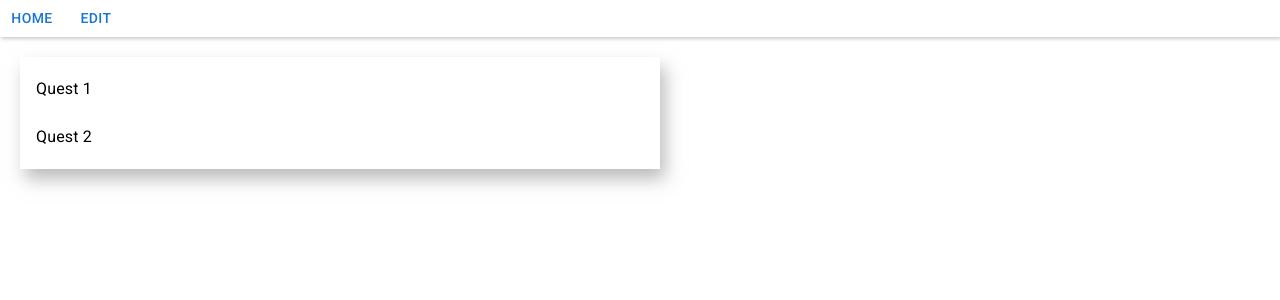
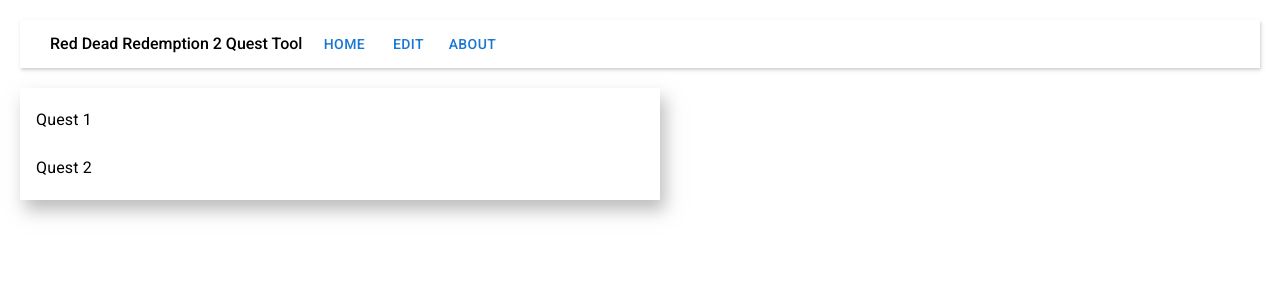
Before and after one commit to Nikurasuu/rdr2quest, a React (Create React App) app: page / in a window 1280 px wide. Shown: the top 300 px of the page. Built offline with nearby package versions, Linux system fonts and the light colour scheme.

Commit message:
Styling for NavBar

```diff
--- a/src/App.css
+++ b/src/App.css
@@ -4,8 +4,20 @@
 
 }
 
+.title {
+  font-family: 'Roboto', sans-serif;
+  font-weight: 500;
+  font-size: 16px;
+  line-height: 28px;
+  color: #000000;
+  margin: 10px 10px;
+}
+
 .NavBar {
   box-shadow: var(--shadow-elevation-low);
+  display: flex;
+  margin: 20px 20px;
+  padding: 0px 20px;
 }
 
 .QuestList{
--- a/src/App.js
+++ b/src/App.js
@@ -7,7 +7,7 @@
   return (
     <div className="App">
       <NavBar />
-      <FadeIn>
+      <FadeIn duration={600}>
         <QuestList />
       </FadeIn>
     </div>
--- a/src/components/NavBar.js
+++ b/src/components/NavBar.js
@@ -3,8 +3,10 @@
 function NavBar() {
   return (
     <div className="NavBar">
+      <p className='title'>Red Dead Redemption 2 Quest Tool</p>
       <Button variant="text">Home</Button>
       <Button variant="text">Edit</Button>
+      <Button variant="text">About</Button>
     </div>
   );
 }
```
